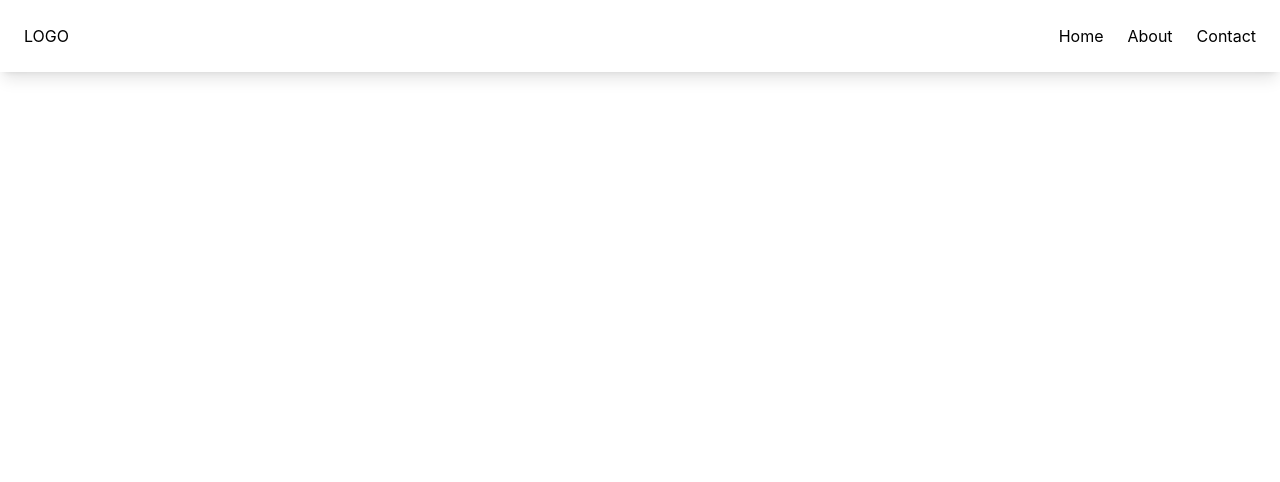
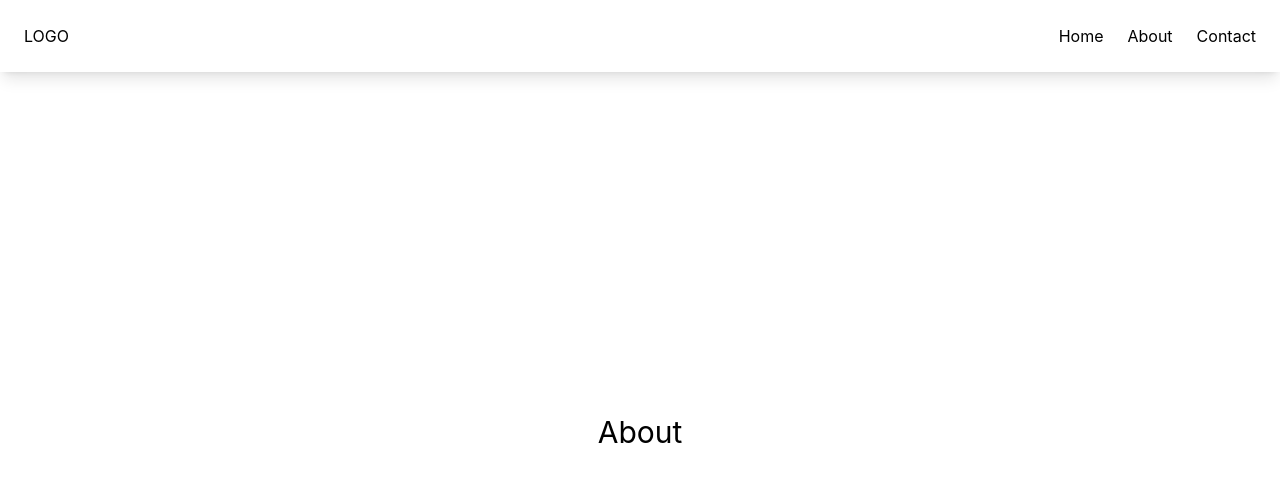
Before and after one commit to heyynasir/git-with-project, a React app in the folder Frontend/: page /about in a window 1280 px wide. Shown: the top 482 px of the page. Built offline with nearby package versions, Linux system fonts and the light colour scheme; the HTML template or start-up script is replaced by a standard one.

Commit message:
added about page

```diff
--- a/Frontend/src/App.jsx
+++ b/Frontend/src/App.jsx
@@ -2,6 +2,7 @@ import React from 'react'
 import Navbar from './components/Navbar'
 import { Route, Routes } from 'react-router-dom'
 import Home from './pages/Home'
+import About from './pages/About'
 
 function App() {
   return (
@@ -10,6 +11,7 @@ function App() {
 
       <Routes>
           <Route path='/' element={<Home />} />
+          <Route path='/about' element={<About />} />
       </Routes>
     </div>
   )
--- /dev/null
+++ b/Frontend/src/pages/About.jsx
@@ -0,0 +1,9 @@
+import React from 'react'
+
+const About = () => {
+  return (
+    <div className='w-full h-[90vh] flex justify-center items-center text-3xl'>About</div>
+  )
+}
+
+export default About
```
